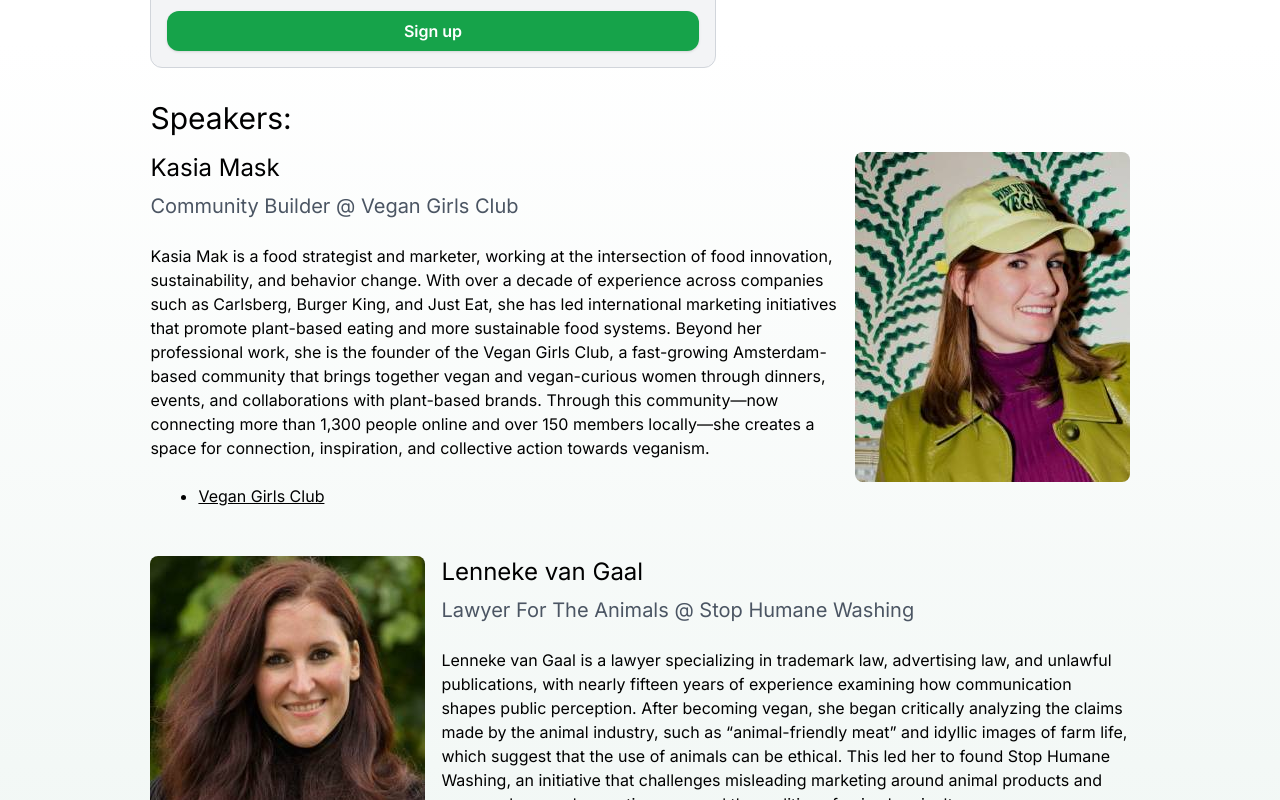
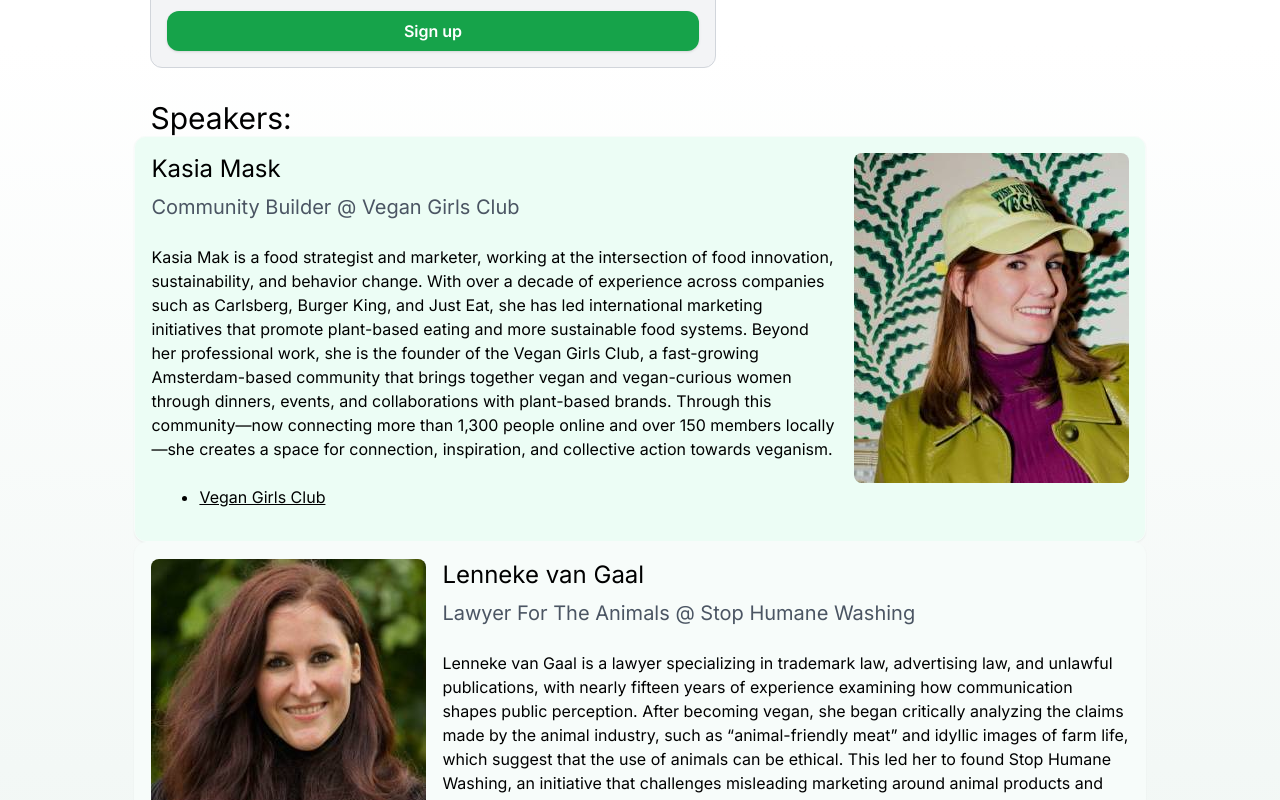
Before and after one commit to veganfuture/veganfuture.org, a Next.js app: page /raaf/4 in a window 1280 px wide. Shown: the part 920-1720 px from the top of the page. Built offline with nearby package versions, Linux system fonts and the light colour scheme.

Commit message:
raaf4: speakers with their own bgcolors

```diff
--- a/app/raaf/4/page.tsx
+++ b/app/raaf/4/page.tsx
@@ -220,6 +220,7 @@
           person={speaker}
           eventImagePath={eventImagePath}
           reverseOnDesktop={idx % 2 === 1}
+          panelClassName={idx % 2 === 1 ? "bg-green-100" : "bg-emerald-50"}
         />
       ))}
 
@@ -264,14 +265,16 @@
   person,
   eventImagePath,
   reverseOnDesktop = false,
+  panelClassName = "",
 }: {
   person: PersonInfo;
   eventImagePath: string;
   reverseOnDesktop?: boolean;
+  panelClassName?: string;
 }) {
   return (
     <div
-      className={`p-4 flex flex-col md:items-start gap-4 ${
+      className={`p-4 flex flex-col md:items-start gap-4 rounded-xl border border-green-100 shadow-sm ${panelClassName} ${
         reverseOnDesktop ? "md:flex-row-reverse" : "md:flex-row"
       }`}
     >
```
